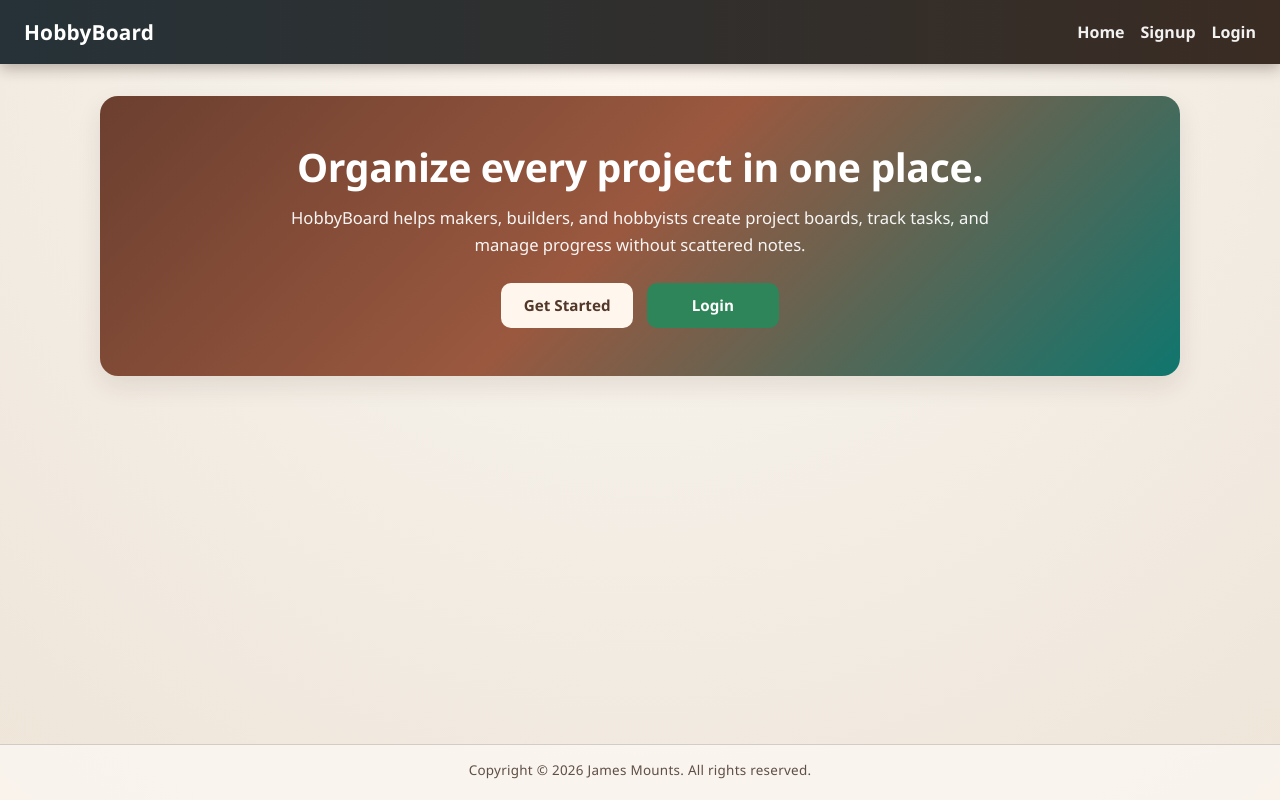
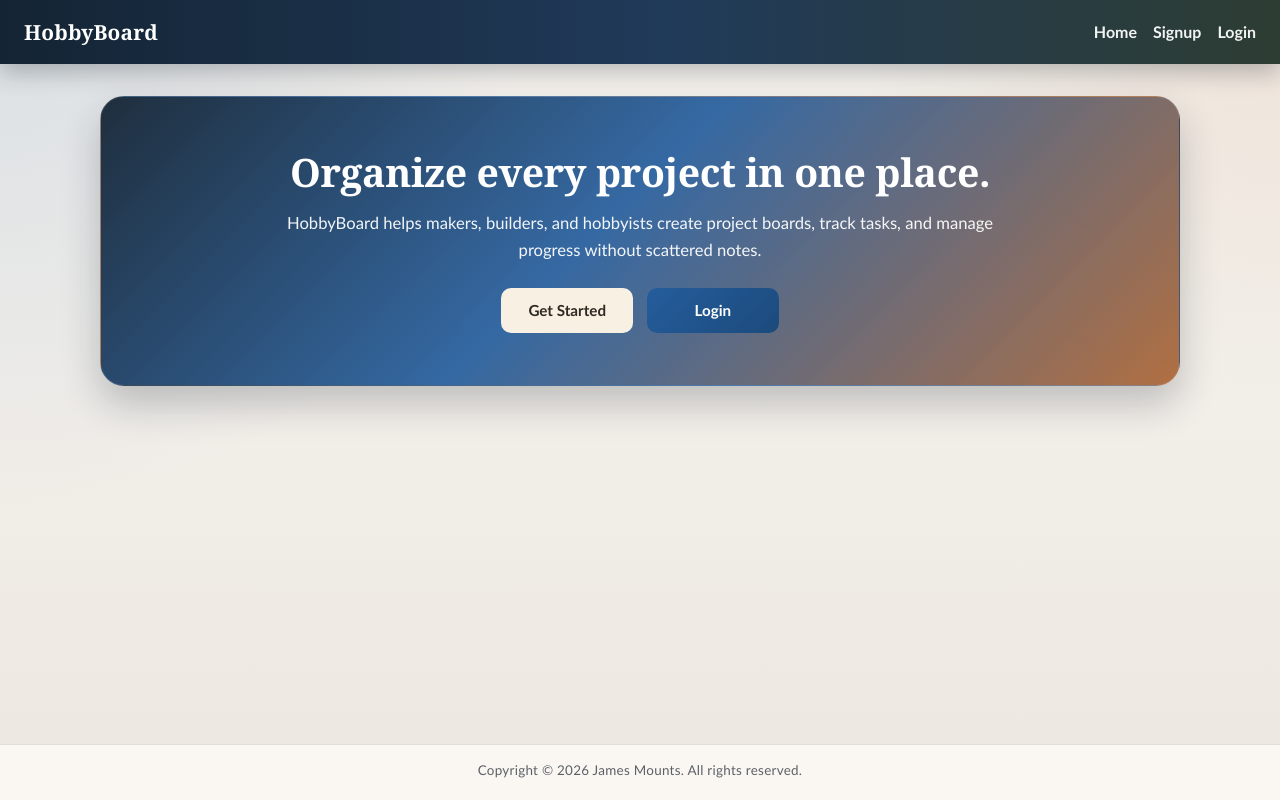
Before and after one commit to mounts10-wq/HobbyBoard, a React (Vite) app in the folder client/: page / in a window 1280 px wide. Built offline with nearby package versions, Linux system fonts and the light colour scheme; no server answers.

Commit message:
Refine dashboard and board workspace layout

```diff
--- a/client/src/App.css
+++ b/client/src/App.css
@@ -1,27 +1,33 @@
 :root {
-  --bg: #f4efe7;
-  --surface: #fffcf8;
-  --surface-soft: #f7f1e9;
-  --text: #2e241f;
-  --text-soft: #5f4f47;
-  --border: #e8d9cb;
-  --brand: #0f766e;
-  --brand-strong: #115e59;
+  --bg: #f3f0eb;
+  --bg-accent: #e7efe9;
+  --surface: #fffdf9;
+  --surface-soft: #f7f4ee;
+  --text: #1f2328;
+  --text-soft: #5c6168;
+  --border: #ddd3c6;
+  --brand: #245d9c;
+  --brand-strong: #1c4a7c;
+  --brand-warm: #a9602f;
   --success: #2f855a;
-  --success-strong: #276749;
-  --warn: #c05621;
-  --warn-strong: #9c4221;
-  --danger: #c53030;
-  --danger-strong: #9b2c2c;
-  --ring: rgba(15, 118, 110, 0.24);
-  --card-shadow: 0 10px 24px rgba(72, 44, 28, 0.1);
-  --radius: 12px;
+  --success-strong: #236748;
+  --warn: #b97921;
+  --warn-strong: #965f14;
+  --danger: #bf3f3f;
+  --danger-strong: #992f2f;
+  --ring: rgba(36, 93, 156, 0.24);
+  --card-shadow: 0 14px 30px rgba(31, 35, 40, 0.1);
+  --card-shadow-soft: 0 8px 18px rgba(31, 35, 40, 0.08);
+  --radius: 16px;
 }
 
 body {
   margin: 0;
-  font-family: "Segoe UI", Tahoma, Geneva, Verdana, sans-serif;
-  background: radial-gradient(circle at top, #fff8f1 0%, var(--bg) 42%, #efe5d9 100%);
+  font-family: "Trebuchet MS", "Gill Sans", "Segoe UI", sans-serif;
+  background:
+    radial-gradient(circle at top left, rgba(36, 93, 156, 0.14), transparent 34%),
+    radial-gradient(circle at top right, rgba(169, 96, 47, 0.12), transparent 28%),
+    linear-gradient(180deg, #f8f5f0 0%, var(--bg) 44%, #ece7df 100%);
   color: var(--text);
   line-height: 1.55;
 }
@@ -30,6 +36,8 @@ body {
   min-height: 100vh;
   display: flex;
   flex-direction: column;
+  position: relative;
+  isolation: isolate;
 }
 
 h1,
@@ -42,17 +50,18 @@ p {
 .app-container {
   max-width: 1120px;
   margin: 0 auto;
-  padding: 2rem 1.25rem 2.6rem;
+  padding: 2rem 1.25rem 3rem;
   width: 100%;
   box-sizing: border-box;
   flex: 1;
 }
 
 .site-footer {
-  border-top: 1px solid rgba(58, 44, 35, 0.2);
+  border-top: 1px solid rgba(73, 64, 54, 0.14);
   padding: 0.95rem 1rem 1.2rem;
   text-align: center;
-  background: rgba(255, 252, 248, 0.62);
+  background: rgba(255, 253, 249, 0.72);
+  backdrop-filter: blur(12px);
 }
 
 .site-footer-text {
@@ -63,18 +72,18 @@ p {
 }
 
 .navbar {
-  background: linear-gradient(90deg, #263238, #3a2c23);
+  background: linear-gradient(90deg, #142434, #203a59 52%, #2d3d33);
   color: white;
   padding: 1rem 1.5rem;
   display: flex;
   justify-content: space-between;
   align-items: center;
   gap: 1rem;
-  box-shadow: 0 4px 14px rgba(44, 29, 19, 0.32);
+  box-shadow: 0 8px 24px rgba(19, 28, 40, 0.28);
   position: sticky;
   top: 0;
   z-index: 20;
-  backdrop-filter: blur(4px);
+  backdrop-filter: blur(10px);
 }
 
 .logo {
@@ -83,6 +92,7 @@ p {
   font-weight: 700;
   letter-spacing: 0.2px;
   text-decoration: none;
+  font-family: "Georgia", "Palatino Linotype", serif;
 }
 
 .nav-links {
@@ -137,12 +147,15 @@ p {
 }
 
 .hero {
-  background: linear-gradient(135deg, #6b3f2f, #9a583f 48%, #0f766e 100%);
+  background:
+    linear-gradient(135deg, rgba(20, 36, 52, 0.95), rgba(36, 93, 156, 0.92) 46%, rgba(169, 96, 47, 0.9) 100%),
+    radial-gradient(circle at top right, rgba(255, 255, 255, 0.18), transparent 36%);
   color: white;
-  padding: 3rem 2rem;
-  border-radius: 18px;
+  padding: 3.25rem 2rem;
+  border-radius: 24px;
   text-align: center;
-  box-shadow: var(--card-shadow);
+  box-shadow: 0 18px 38px rgba(23, 33, 47, 0.24);
+  border: 1px solid rgba(255, 255, 255, 0.12);
   animation: fade-slide-up 420ms ease-out both;
 }
 
@@ -151,6 +164,7 @@ p {
   margin-bottom: 0.9rem;
   line-height: 1.18;
   letter-spacing: -0.01em;
+  font-family: "Georgia", "Palatino Linotype", serif;
 }
 
 .hero p {
@@ -173,23 +187,23 @@ p {
 }
 
 .primary-button {
-  background: #fff7ee;
-  color: #533728;
+  background: #f7f0e3;
+  color: #2f2a21;
 }
 
 .primary-button:hover {
-  background: #fff2e1;
+  background: #fff2d9;
 }
 
 .secondary-button,
 .view-button {
-  background: var(--success);
+  background: linear-gradient(135deg, var(--brand), var(--brand-strong));
   color: white;
 }
 
 .secondary-button:hover,
 .view-button:hover {
-  background: var(--success-strong);
+  background: linear-gradient(135deg, var(--brand-strong), #183e68);
 }
 
 .form-page,
@@ -204,7 +218,7 @@ p {
   background: var(--surface);
   border: 1px solid var(--border);
   border-radius: var(--radius);
-  box-shadow: var(--card-shadow);
+  box-shadow: var(--card-shadow-soft);
 }
 
 .form-page,
@@ -223,7 +237,7 @@ p {
   padding: 1.15rem 1.2rem;
   border: 1px dashed var(--border);
   border-radius: var(--radius);
-  background: rgba(255, 252, 248, 0.72);
+  background: rgba(255, 253, 249, 0.76);
   color: var(--text-soft);
 }
 
@@ -241,6 +255,7 @@ p {
 .form-page h1 {
   margin-bottom: 0.35rem;
   font-size: 1.85rem;
+  font-family: "Georgia", "Palatino Linotype", serif;
 }
 
 .form-page > p {
@@ -373,23 +388,47 @@ p {
 .dashboard-header {
   display: flex;
   justify-content: space-between;
-  align-items: center;
-  margin-bottom: 1.65rem;
+  align-items: flex-end;
+  gap: 1rem;
+  margin-bottom: 1.1rem;
+  padding: 1.15rem 1.25rem;
+  border-radius: 20px;
+  background: linear-gradient(135deg, rgba(36, 93, 156, 0.08), rgba(169, 96, 47, 0.08));
+  border: 1px solid rgba(36, 93, 156, 0.12);
 }
 
 .dashboard-header h1 {
   margin-bottom: 0.25rem;
+  font-family: "Georgia", "Palatino Linotype", serif;
+  letter-spacing: -0.01em;
 }
 
 .dashboard-header p {
   color: var(--text-soft);
 }
 
+.dashboard-workspace {
+  display: grid;
+  grid-template-columns: minmax(0, 1.1fr) minmax(320px, 0.9fr);
+  gap: 1rem;
+  align-items: start;
+  margin-bottom: 1.5rem;
+}
+
+.dashboard-workspace-secondary .board-form {
+  margin-bottom: 0;
+}
+
+.dashboard-workspace-secondary .board-form {
+  position: sticky;
+  top: 5.25rem;
+}
+
 .insights-panel {
-  background: var(--surface);
+  background: linear-gradient(180deg, #fffaf4 0%, #f7f0e8 100%);
   border: 1px solid var(--border);
   border-radius: var(--radius);
-  box-shadow: var(--card-shadow);
+  box-shadow: var(--card-shadow-soft);
   padding: 1.15rem 1.2rem;
   margin-bottom: 1.5rem;
   animation: fade-slide-up 360ms ease-out both;
@@ -415,6 +454,7 @@ p {
 }
 
 .insights-header h2 {
+  font-family: "Georgia", "Palatino Linotype", serif;
   font-size: 1.15rem;
 }
 
@@ -429,7 +469,7 @@ p {
 
 .progress-fill {
   height: 100%;
-  background: linear-gradient(90deg, #0f766e, #2f855a);
+  background: linear-gradient(90deg, var(--brand), var(--success));
   border-radius: 999px;
   transition: width 260ms ease;
 }
@@ -441,11 +481,11 @@ p {
 }
 
 .stat-card {
-  background: var(--surface-soft);
+  background: linear-gradient(180deg, #ffffff 0%, #fcf8f3 100%);
   border: 1px solid #e2d2c3;
-  border-radius: 10px;
+  border-radius: 14px;
   padding: 0.7rem 0.75rem;
-  box-shadow: inset 0 1px 0 rgba(255,255,255,0.55);
+  box-shadow: 0 6px 16px rgba(31, 35, 40, 0.06);
 }
 
 .count-pill {
@@ -481,6 +521,60 @@ p {
   margin-bottom: 1.5rem;
 }
 
+.board-workspace {
+  display: grid;
+  grid-template-columns: minmax(0, 1.05fr) minmax(320px, 0.95fr);
+  gap: 1rem;
+  align-items: start;
+  margin-bottom: 1.5rem;
+
+.board-form {
+  background: linear-gradient(180deg, #ffffff 0%, #fcfaf7 100%);
+  border: 1px solid rgba(36, 93, 156, 0.14);
+}
+
+.board-form h2 {
+  font-family: "Georgia", "Palatino Linotype", serif;
+  margin-bottom: 0.25rem;
+}
+
+.board-form > p,
+.task-form > p {
+  color: var(--text-soft);
+}
+}
+
+.board-workspace-primary,
+.board-workspace-secondary {
+  display: grid;
+  gap: 1rem;
+}
+
+.board-workspace-primary .task-form,
+.board-workspace-secondary .update-section {
+  margin-bottom: 0;
+}
+
+.task-form {
+  border: 1px solid rgba(36, 93, 156, 0.14);
+  background: linear-gradient(180deg, #ffffff 0%, #fcfbf7 100%);
+  box-shadow: var(--card-shadow-soft);
+}
+
+.task-form h2 {
+  font-family: "Georgia", "Palatino Linotype", serif;
+  margin-bottom: 0.2rem;
+}
+
+.task-form > p,
+.board-form > p {
+  color: var(--text-soft);
+}
+
+.task-form .task-hint {
+  margin-top: 0;
+}
+
 .board-form h2,
 .task-form h2,
 .task-section h2 {
@@ -493,6 +587,10 @@ p {
   grid-template-columns: repeat(auto-fit, minmax(260px, 1fr));
   gap: 1rem;
   align-items: stretch;
+}
+
+.board-grid {
+  margin-top: 1rem;
 }
 
 .board-card,
@@ -533,9 +631,9 @@ p {
 .board-form:hover,
 .task-form:hover,
 .form-page:hover {
-  transform: translateY(-2px);
+  transform: translateY(-5px);
   border-color: #d6c2af;
-  box-shadow: 0 12px 22px rgba(72, 44, 28, 0.14);
+  box-shadow: 0 18px 36px rgba(31, 35, 40, 0.12);
 }
 
 .board-card h3,
@@ -552,7 +650,7 @@ p {
 }
 
 .board-type {
-  color: var(--brand);
+  color: var(--brand-strong);
   font-weight: 700;
   margin-bottom: 0.35rem;
   text-align: right;
@@ -574,9 +672,9 @@ p {
   font-size: 0.74rem;
   font-weight: 700;
   letter-spacing: 0.01em;
-  background: #e6f3f1;
-  color: #0f5d57;
-  border: 1px solid #bfded9;
+  background: #edf4fb;
+  color: #2c507a;
+  border: 1px solid #cdddf1;
 }
 
 .board-card p,
@@ -749,6 +847,10 @@ p {
 
 .community-header {
   margin-bottom: 1.1rem;
+  padding: 1.05rem 1.25rem;
+  border-radius: 20px;
+  background: linear-gradient(135deg, rgba(36, 93, 156, 0.08), rgba(47, 133, 90, 0.08));
+  border: 1px solid rgba(36, 93, 156, 0.12);
 }
 
 .community-header p {
@@ -760,11 +862,16 @@ p {
   display: inline-flex;
   gap: 0.45rem;
   margin-bottom: 0.9rem;
+  padding: 0.3rem;
+  border-radius: 999px;
+  background: rgba(255, 255, 255, 0.75);
+  border: 1px solid var(--border);
+  box-shadow: var(--card-shadow-soft);
 }
 
 .community-tab {
-  border: 1px solid #d7c7b9;
-  background: #fff;
+  border: 1px solid transparent;
+  background: transparent;
   color: #4f4037;
   border-radius: 999px;
   padding: 0.45rem 0.9rem;
@@ -773,9 +880,8 @@ p {
 }
 
 .community-tab.active {
-  border-color: #9bc9c2;
-  background: #e6f3f1;
-  color: #0f5d57;
+  background: linear-gradient(135deg, var(--brand), var(--brand-strong));
+  color: white;
 }
 
 .followed-boards-panel {
@@ -794,9 +900,9 @@ p {
   gap: 0.15rem;
   text-decoration: none;
   color: #3e2f25;
-  background: #fff6ea;
+  background: linear-gradient(180deg, #ffffff 0%, #fbf8f3 100%);
   border: 1px solid #e8d9cb;
-  border-radius: 10px;
+  border-radius: 14px;
   padding: 0.5rem 0.7rem;
   min-width: 155px;
 }
@@ -808,7 +914,7 @@ p {
 
 .followed-board-chip:hover {
   border-color: #cfae93;
-  box-shadow: 0 6px 14px rgba(72, 44, 28, 0.12);
+  box-shadow: 0 10px 18px rgba(31, 35, 40, 0.08);
 }
 
 .media-attachment {
@@ -843,7 +949,7 @@ p {
   background: var(--surface);
   border: 1px solid var(--border);
   border-radius: var(--radius);
-  box-shadow: var(--card-shadow);
+  box-shadow: var(--card-shadow-soft);
   padding: 1rem;
 }
 
@@ -905,14 +1011,14 @@ p {
   background: var(--surface);
   border: 1px solid var(--border);
   border-radius: var(--radius);
-  box-shadow: var(--card-shadow);
+  box-shadow: var(--card-shadow-soft);
 }
 
 .planning-assistant {
-  background: linear-gradient(135deg, #f7efe6 0%, #fefcf8 100%);
-  border: 1px solid #e0cab0;
+  background: linear-gradient(135deg, rgba(36, 93, 156, 0.07) 0%, rgba(255, 255, 255, 0.94) 55%, rgba(169, 96, 47, 0.07) 100%);
+  border: 1px solid #d8e1ed;
   border-radius: var(--radius);
-  box-shadow: var(--card-shadow);
+  box-shadow: var(--card-shadow-soft);
   padding: 1.2rem 1.25rem;
   margin-bottom: 1.5rem;
 }
@@ -948,9 +1054,9 @@ p {
 }
 
 .assistant-source-pill.ai {
-  background: #d7f3ea;
-  color: #0f5132;
-  border: 1px solid #8fd2bb;
+  background: #dbeaf8;
+  color: #1c4a7c;
+  border: 1px solid #9cbfe2;
 }
 
 .assistant-source-pill.fallback {
@@ -1210,6 +1316,18 @@ p {
     padding: 1.15rem 0.9rem 1.8rem;
   }
 
+  .board-workspace {
+    grid-template-columns: 1fr;
+  }
+
+  .dashboard-workspace {
+    grid-template-columns: 1fr;
+  }
+
+  .dashboard-workspace-secondary .board-form {
+    position: static;
+  }
+
   .hero {
     padding: 2rem 1.1rem;
   }
--- a/client/src/pages/Dashboard.jsx
+++ b/client/src/pages/Dashboard.jsx
@@ -116,6 +116,8 @@ function Dashboard() {
         </div>
       </div>
 
+      <section className="dashboard-workspace">
+        <div className="dashboard-workspace-primary">
           <section className="insights-panel">
             <div className="insights-header">
               <h2>Progress Snapshot</h2>
@@ -164,8 +166,12 @@ function Dashboard() {
               </>
             )}
           </section>
+        </div>
 
+        <div className="dashboard-workspace-secondary">
           <BoardForm onCreateBoard={handleCreateBoard} />
+        </div>
+      </section>
 
       {notice && <p className="success-message">{notice}</p>}
       {loading && <p className="loading-message">Loading boards...</p>}
```
Also changed, not shown: client/src/pages/BoardDetails.jsx (+8 -2 lines). Lines whose indentation alone changed are shown as unchanged.
